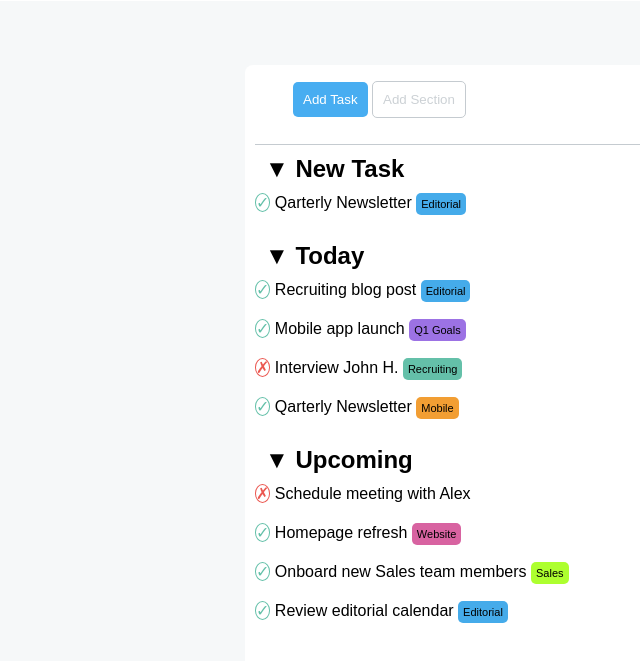
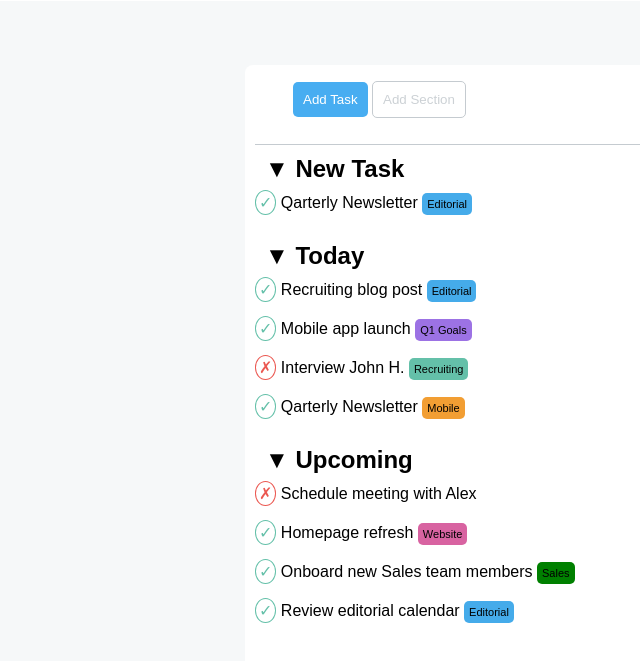
Before and after one commit to Gianmarco720/html-css-toboolist, a plain HTML site: page index.html in a window 1280 px wide. Shown: the part 53-714 px from the top of the page, without its empty margins (0-640 px from the left). Drawn offline with Linux system fonts and the light colour scheme.

Commit message:
fixed indentation

```diff
--- a/assets/style.css
+++ b/assets/style.css
@@ -74,12 +74,14 @@ body {
     color: var(--check);
     border: 1px solid var(--check);
     border-radius: 50%;
+    padding: 3px;
 }
 
 .uncheck {
     color: var(--uncheck);
     border: 1px solid var(--uncheck);
     border-radius: 50%;
+    padding: 3px;
 }
 
 #edit_1{
@@ -130,7 +132,7 @@ body {
 
 #edit_7 {
     font-size: 11px;
-    background-color: greenyellow;
+    background-color: green;
     border-radius: 5px;
     padding: 5px;
 }
--- a/index.html
+++ b/index.html
@@ -25,9 +25,6 @@
                             <button id="task">Add Task</button>
                             <button id="section">Add Section</button>
                         </div>
-        </section>
-
-        <section>
                         <div class="space">
                             <h2 id="title_2">&#9660; New Task</h2>
                             <span class="check">&check;</span>
@@ -75,8 +72,6 @@
                             <span>Review editorial calendar</span>
                             <span id="edit_8">Editorial</span><br>
                         </div>
-
-            </div>
                 </section>
         </main>
     </div>
```
Lines whose indentation alone changed are shown as unchanged.
